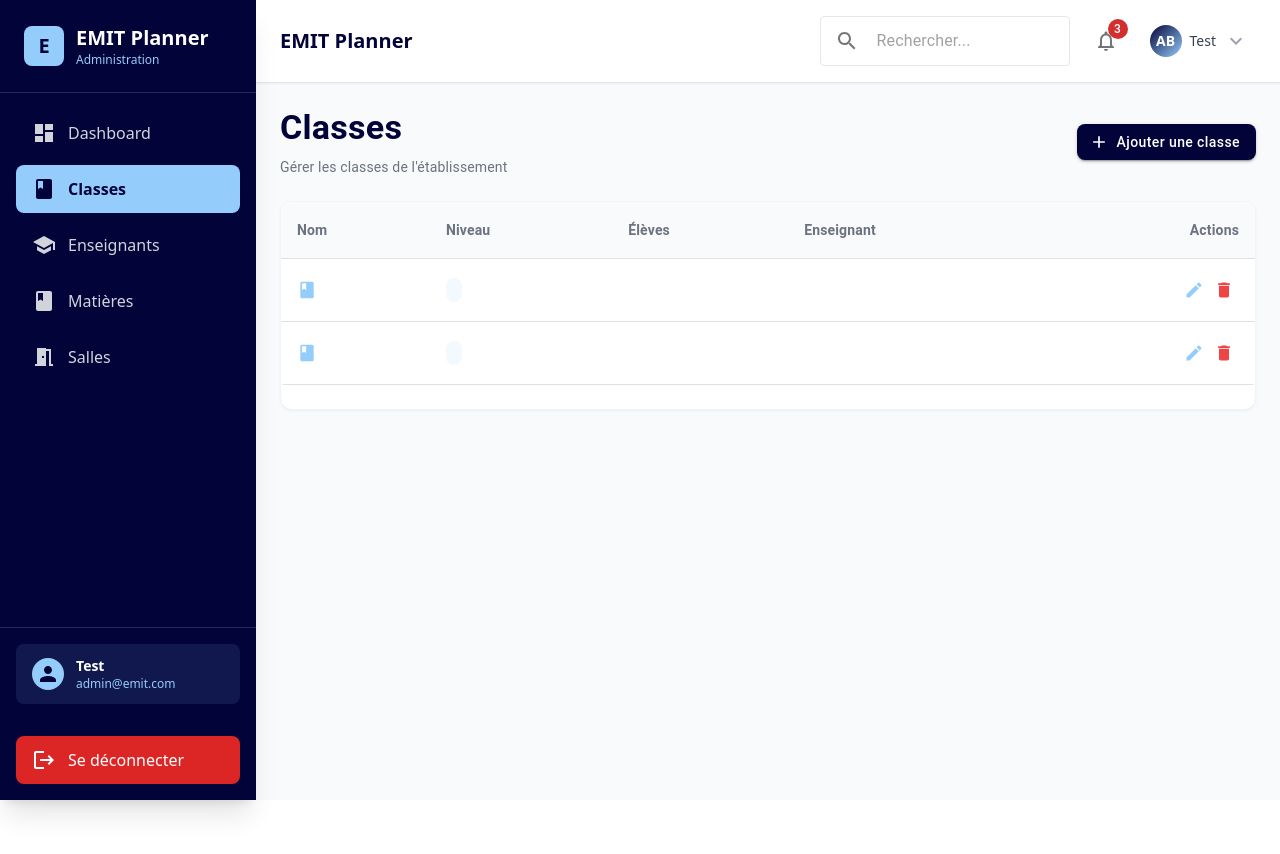
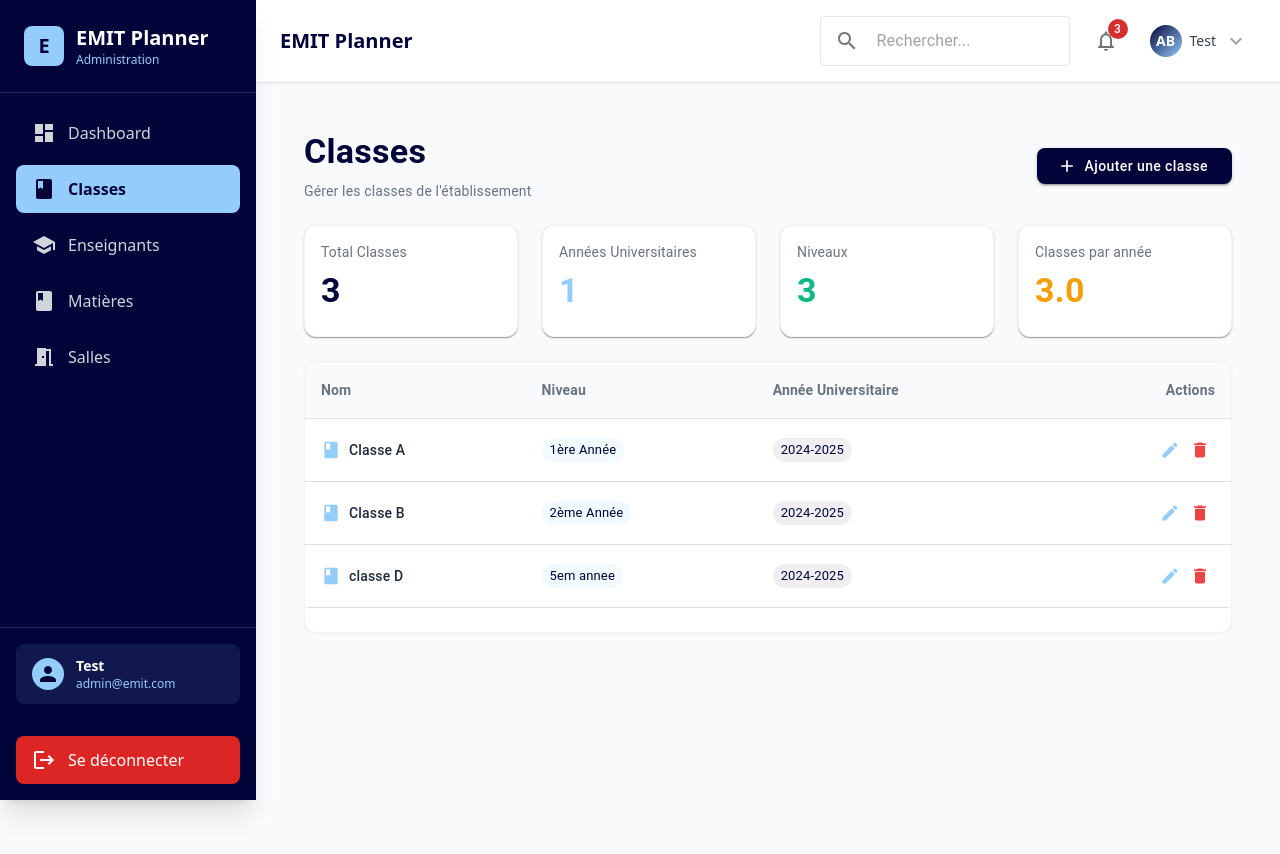
Before and after one commit to Espih/gestion-des-emplois-du-temps-et-des-salle-de-l-EMIT-, a React (Vite) app in the folder Frontend-React/: page /classes in a window 1280 px wide. Shown: the top 854 px of the page. Before the commit the page ends 800 px from the top, so only its background shows below. Built offline with nearby package versions, Linux system fonts and the light colour scheme; data requests are answered from the project's data file.

Commit message:
test: test de crud de la page classes

```diff
--- a/Frontend-React/db.json
+++ b/Frontend-React/db.json
@@ -1,16 +1,22 @@
 {
   "classes": [
     {
-      "id_cli": 1,
+      "id": 1,
       "nom_cli": "Classe A",
       "niveau_cli": "1ère Année",
       "id_annee": 1
     },
     {
-      "id_cli": 2,
+      "id": 2,
       "nom_cli": "Classe B",
       "niveau_cli": "2ème Année",
       "id_annee": 1
+    },
+    {
+      "nom_cli": "classe D",
+      "niveau_cli": "5em annee",
+      "id_annee": 1,
+      "id": 2025
     }
   ],
   "etudiants": [
@@ -21,7 +27,7 @@
       "prenom_stu": "Jean",
       "email_stu": "jean.dupont@emit.com",
       "role_stu": "Etudiant",
-      "id_cli": 1
+      "id": 1
     }
   ],
   "enseignants": [
@@ -64,20 +70,20 @@
       "heureFin_seance": "10:00",
       "id_matiere": 1,
       "id_salle": 1,
-      "id_cli": 1
+      "id": 1
     }
   ],
   "emploiDuTemps": [
     {
       "id_temps": 1,
       "dateCreation_temps": "2024-01-01T00:00:00.000Z",
-      "id_cli": 1,
+      "id": 1,
       "id_annee": 1
     }
   ],
   "anneeUniversitaire": [
     {
-      "id_annee": 1,
+      "id": 1,
       "dateDebut_annee": "2024-09-01T00:00:00.000Z",
       "dateFin_annee": "2025-06-30T00:00:00.000Z"
     }
--- a/Frontend-React/src/models/anneeUniversitaire.ts
+++ b/Frontend-React/src/models/anneeUniversitaire.ts
@@ -2,11 +2,10 @@ import type { Classe } from "./classe";
 import type { EmploiDuTemps } from "./emploiDuTemps";
 
 export interface AnneeUniversitaire {
-  id_annee: number;
+  id: number;
   dateDebut_annee: Date;
   dateFin_annee: Date;
 }
-
 export interface AnneeUniversitaireWithRelations extends AnneeUniversitaire {
   classes?: Classe[];
   emploisDuTemps?: EmploiDuTemps[];
--- a/Frontend-React/src/models/classe.ts
+++ b/Frontend-React/src/models/classe.ts
@@ -4,7 +4,7 @@ import type { Etudiant } from "./etudiant";
 import type { Seance } from "./seance";
 
 export interface Classe {
-  id_cli: number;
+  id: number;
   nom_cli: string;
   niveau_cli: string;
   id_annee: number;
--- a/Frontend-React/src/pages/Classes.tsx
+++ b/Frontend-React/src/pages/Classes.tsx
@@ -1,4 +1,3 @@
-// pages/Classes.tsx (version corrigée)
 import { useState, useEffect } from "react";
 import {
   Box,
@@ -22,84 +21,131 @@ import {
   Chip,
   CircularProgress,
   Alert,
+  Grid,
+  MenuItem,
 } from "@mui/material";
 import AddIcon from "@mui/icons-material/Add";
 import EditIcon from "@mui/icons-material/Edit";
 import DeleteIcon from "@mui/icons-material/Delete";
 import ClassIcon from "@mui/icons-material/Class";
 import { classeService } from "../services/classeService";
+import { anneeUniversitaireService } from "../services/anneeUniversitaireService";
 import type { Classe } from "../models/classe";
-
+import type { AnneeUniversitaire } from "../models/anneeUniversitaire";
+import { closeSwal, showConfirmDelete, showError, showLoading, showSuccess } from "../swal";
 
 export default function Classes() {
   const [classes, setClasses] = useState<Classe[]>([]);
+  const [annees, setAnnees] = useState<AnneeUniversitaire[]>([]);
   const [loading, setLoading] = useState(true);
   const [error, setError] = useState("");
   const [openDialog, setOpenDialog] = useState(false);
   const [editingClass, setEditingClass] = useState<Classe | null>(null);
   const [formData, setFormData] = useState({
-    name: "",
-    level: "",
-    students: 0,
-    teacher: "",
+    nom_cli: "",
+    niveau_cli: "",
+    id_annee: 0,
   });
 
-  // Déclarer loadClasses AVANT useEffect
-  const loadClasses = async () => {
+  // Fonction pour charger les données
+  const loadData = async () => {
     try {
       setLoading(true);
-      const data = await classeService.getAll();
-      setClasses(data);
+      const [classesData, anneesData] = await Promise.all([
+        classeService.getAll(),
+        anneeUniversitaireService.getAll(),
+      ]);
+      setClasses(classesData);
+      setAnnees(anneesData);
       setError("");
     } catch (err) {
-      setError("Erreur lors du chargement des classes");
+      setError("Erreur lors du chargement des données");
       console.error(err);
     } finally {
       setLoading(false);
     }
   };
 
-  // Maintenant useEffect peut utiliser loadClasses
   useEffect(() => {
-    loadClasses();
+    const fetchData = async () => {
+      await loadData();
+    };
+    fetchData();
   }, []);
 
+
+  // Suppression
   const handleDelete = async (id: number) => {
-    if (window.confirm("Êtes-vous sûr de vouloir supprimer cette classe ?")) {
+    const confirmed = await showConfirmDelete("cette classe");
+
+    if (confirmed) {
+      await showLoading("Suppression en cours...");
       try {
         await classeService.delete(id);
-        await loadClasses();
+        await loadData();
+        await closeSwal();
+        await showSuccess('Classe supprimée avec succès');
       } catch (err) {
+        console.log("erreur :", err);
+        await closeSwal();
+        await showError('Impossible de supprimer cette classe');
         setError("Erreur lors de la suppression");
       }
     }
   };
 
+  // Modification (ouvrir le formulaire)
   const handleEdit = (classe: Classe) => {
     setEditingClass(classe);
     setFormData({
-      name: classe.name,
-      level: classe.level,
-      students: classe.students,
-      teacher: classe.teacher,
+      nom_cli: classe.nom_cli,
+      niveau_cli: classe.niveau_cli,
+      id_annee: classe.id_annee,
     });
     setOpenDialog(true);
   };
 
+  // Enregistrement (ajout et modification)
   const handleSave = async () => {
+    setOpenDialog(false);
+
+    setTimeout(async () => {
+      await showLoading(editingClass ? "Modification en cours..." : "Ajout en cours...");
+
       try {
         if (editingClass) {
           await classeService.update(editingClass.id, formData);
+          await closeSwal();
+          await showSuccess('Classe modifiée avec succès !');
         } else {
           await classeService.create(formData);
+          await closeSwal();
+          await showSuccess('Classe ajoutée avec succès !');
         }
-      await loadClasses();
-      setOpenDialog(false);
+
+        await loadData();
         setEditingClass(null);
-      setFormData({ name: "", level: "", students: 0, teacher: "" });
+        setFormData({
+          nom_cli: "",
+          niveau_cli: "",
+          id_annee: 0,
+        });
       } catch (err) {
+        console.log("erreur :", err);
+        await closeSwal();
+        await showError("Erreur lors de l'enregistrement");
         setError("Erreur lors de l'enregistrement");
       }
+    }, 150);
+  };
+
+  //le libellé de l'année universitaire
+  const getAnneeLabel = (id_annee: number) => {
+    const annee = annees.find(a => a.id === id_annee);
+    if (annee) {
+      return `${new Date(annee.dateDebut_annee).getFullYear()}-${new Date(annee.dateFin_annee).getFullYear()}`;
+    }
+    return "Non assignée";
   };
 
   if (loading) {
@@ -111,7 +157,9 @@ export default function Classes() {
   }
 
   return (
-    <Box>
+    <Box sx={{ display: "flex", minHeight: "100vh", bgcolor: "#f9fafb" }}>
+      <Box sx={{ flex: 1 }}>
+        <Box sx={{ p: 3 }}>
           {/* Header */}
           <Box sx={{ display: "flex", justifyContent: "space-between", alignItems: "center", mb: 3 }}>
             <Box>
@@ -127,7 +175,11 @@ export default function Classes() {
               startIcon={<AddIcon />}
               onClick={() => {
                 setEditingClass(null);
-            setFormData({ name: "", level: "", students: 0, teacher: "" });
+                setFormData({
+                  nom_cli: "",
+                  niveau_cli: "",
+                  id_annee: annees.length > 0 ? annees[0].id: 0,
+                });
                 setOpenDialog(true);
               }}
               sx={{
@@ -135,6 +187,7 @@ export default function Classes() {
                 "&:hover": { bgcolor: "#020339CC" },
                 textTransform: "none",
                 borderRadius: "8px",
+                px: 3,
               }}
             >
               Ajouter une classe
@@ -148,6 +201,50 @@ export default function Classes() {
             </Alert>
           )}
 
+          {/* Statistiques */}
+          <Grid container spacing={3} sx={{ mb: 3 }}>
+            <Grid size={{ xs: 12, sm: 6, md: 3 }}>
+              <Card sx={{ borderRadius: "12px", border: "1px solid #f3f4f6" }}>
+                <CardContent>
+                  <Typography variant="body2" sx={{ color: "#6b7280" }}>Total Classes</Typography>
+                  <Typography variant="h4" sx={{ fontWeight: "bold", color: "#020339", mt: 1 }}>
+                    {classes.length}
+                  </Typography>
+                </CardContent>
+              </Card>
+            </Grid>
+            <Grid size={{ xs: 12, sm: 6, md: 3 }}>
+              <Card sx={{ borderRadius: "12px", border: "1px solid #f3f4f6" }}>
+                <CardContent>
+                  <Typography variant="body2" sx={{ color: "#6b7280" }}>Années Universitaires</Typography>
+                  <Typography variant="h4" sx={{ fontWeight: "bold", color: "#94CCFB", mt: 1 }}>
+                    {annees.length}
+                  </Typography>
+                </CardContent>
+              </Card>
+            </Grid>
+            <Grid size={{ xs: 12, sm: 6, md: 3 }}>
+              <Card sx={{ borderRadius: "12px", border: "1px solid #f3f4f6" }}>
+                <CardContent>
+                  <Typography variant="body2" sx={{ color: "#6b7280" }}>Niveaux</Typography>
+                  <Typography variant="h4" sx={{ fontWeight: "bold", color: "#10b981", mt: 1 }}>
+                    {new Set(classes.map(c => c.niveau_cli)).size}
+                  </Typography>
+                </CardContent>
+              </Card>
+            </Grid>
+            <Grid size={{ xs: 12, sm: 6, md: 3 }}>
+              <Card sx={{ borderRadius: "12px", border: "1px solid #f3f4f6" }}>
+                <CardContent>
+                  <Typography variant="body2" sx={{ color: "#6b7280" }}>Classes par année</Typography>
+                  <Typography variant="h4" sx={{ fontWeight: "bold", color: "#f59e0b", mt: 1 }}>
+                    {(classes.length / annees.length || 0).toFixed(1)}
+                  </Typography>
+                </CardContent>
+              </Card>
+            </Grid>
+          </Grid>
+
           {/* Table */}
           <Card sx={{ borderRadius: "12px", boxShadow: "0 1px 3px 0 rgb(0 0 0 / 0.05)", border: "1px solid #f3f4f6" }}>
             <CardContent sx={{ p: 0 }}>
@@ -157,27 +254,32 @@ export default function Classes() {
                     <TableRow sx={{ bgcolor: "#f9fafb" }}>
                       <TableCell sx={{ fontWeight: 600, color: "#6b7280" }}>Nom</TableCell>
                       <TableCell sx={{ fontWeight: 600, color: "#6b7280" }}>Niveau</TableCell>
-                  <TableCell sx={{ fontWeight: 600, color: "#6b7280" }}>Élèves</TableCell>
-                  <TableCell sx={{ fontWeight: 600, color: "#6b7280" }}>Enseignant</TableCell>
+                      <TableCell sx={{ fontWeight: 600, color: "#6b7280" }}>Année Universitaire</TableCell>
                       <TableCell align="right" sx={{ fontWeight: 600, color: "#6b7280" }}>Actions</TableCell>
                     </TableRow>
                   </TableHead>
                   <TableBody>
                     {classes.map((classe) => (
+
                       <TableRow key={classe.id} sx={{ "&:hover": { bgcolor: "#f9fafb" } }}>
                         <TableCell>
                           <Box sx={{ display: "flex", alignItems: "center", gap: 1 }}>
                             <ClassIcon sx={{ color: "#94CCFB", fontSize: 20 }} />
                             <Typography variant="body2" sx={{ fontWeight: 500, color: "#1f2937" }}>
-                          {classe.name}
+                              {classe.nom_cli}
                             </Typography>
                           </Box>
                         </TableCell>
                         <TableCell>
-                      <Chip label={classe.level} size="small" sx={{ bgcolor: "#94CCFB20", color: "#020339" }} />
+                          <Chip label={classe.niveau_cli} size="small" sx={{ bgcolor: "#94CCFB20", color: "#020339" }} />
                         </TableCell>
-                    <TableCell sx={{ color: "#374151" }}>{classe.students}</TableCell>
-                    <TableCell sx={{ color: "#374151" }}>{classe.teacher}</TableCell>
+                        <TableCell>
+                          <Chip
+                            label={getAnneeLabel(classe.id_annee)}
+                            size="small"
+                            sx={{ bgcolor: "#02033910", color: "#020339" }}
+                          />
+                        </TableCell>
                         <TableCell align="right">
                           <IconButton size="small" onClick={() => handleEdit(classe)} sx={{ color: "#94CCFB" }}>
                             <EditIcon fontSize="small" />
@@ -205,31 +307,31 @@ export default function Classes() {
                   label="Nom de la classe"
                   fullWidth
                   size="small"
-              value={formData.name}
-              onChange={(e) => setFormData({ ...formData, name: e.target.value })}
+                  value={formData.nom_cli}
+                  onChange={(e) => setFormData({ ...formData, nom_cli: e.target.value })}
                 />
                 <TextField
                   label="Niveau"
                   fullWidth
                   size="small"
-              value={formData.level}
-              onChange={(e) => setFormData({ ...formData, level: e.target.value })}
+                  value={formData.niveau_cli}
+                  onChange={(e) => setFormData({ ...formData, niveau_cli: e.target.value })}
                 />
             <TextField
-              label="Nombre d'élèves"
-              type="number"
+                label="Année Universitaire"
+                select
                 fullWidth
                 size="small"
-              value={formData.students}
-              onChange={(e) => setFormData({ ...formData, students: parseInt(e.target.value) })}
-            />
-            <TextField
-              label="Enseignant"
-              fullWidth
-              size="small"
-              value={formData.teacher}
-              onChange={(e) => setFormData({ ...formData, teacher: e.target.value })}
-            />
+                value={formData.id_annee}
+                onChange={(e) => setFormData({ ...formData, id_annee: parseInt(e.target.value) })}
+              >
+                <MenuItem value={0}>Sélectionner une année</MenuItem>
+                {annees.map((annee) => (
+                  <MenuItem key={annee.id} value={annee.id}>
+                    {new Date(annee.dateDebut_annee).getFullYear()} - {new Date(annee.dateFin_annee).getFullYear()}
+                  </MenuItem>
+                ))}
+              </TextField>
               </Box>
             </DialogContent>
             <DialogActions>
@@ -246,5 +348,7 @@ export default function Classes() {
             </DialogActions>
           </Dialog>
         </Box>
+      </Box>
+    </Box>
   );
 }
--- /dev/null
+++ b/Frontend-React/src/services/anneeUniversitaireService.ts
@@ -0,0 +1,56 @@
+
+import type { AnneeUniversitaire } from "../models/anneeUniversitaire";
+import type { Classe } from "../models/classe";
+import api from "./api";
+
+export const anneeUniversitaireService = {
+  // Récupérer toutes les années universitaires
+  getAll: async (): Promise<AnneeUniversitaire[]> => {
+    const response = await api.get("/anneeUniversitaire");
+    return response.data;
+  },
+
+  // Récupérer une année universitaire par ID
+  getById: async (id: number): Promise<AnneeUniversitaire> => {
+    const response = await api.get(`/anneeUniversitaire/${id}`);
+    return response.data;
+  },
+
+  // Créer une nouvelle année universitaire
+  create: async (annee: Omit<AnneeUniversitaire, "id_annee">): Promise<AnneeUniversitaire> => {
+    const response = await api.post("/anneeUniversitaire", annee);
+    return response.data;
+  },
+
+  // Mettre à jour une année universitaire
+  update: async (id: number, annee: Partial<AnneeUniversitaire>): Promise<AnneeUniversitaire> => {
+    const response = await api.patch(`/anneeUniversitaire/${id}`, annee);
+    return response.data;
+  },
+
+  // Supprimer une année universitaire
+  delete: async (id: number): Promise<void> => {
+    await api.delete(`/anneeUniversitaire/${id}`);
+  },
+
+  // Récupérer l'année universitaire en cours
+  getCurrentYear: async (): Promise<AnneeUniversitaire | null> => {
+    const response = await api.get("/anneeUniversitaire");
+    const currentYear = new Date().getFullYear();
+    const currentDate = new Date();
+
+    const anneeEnCours = response.data.find((annee: AnneeUniversitaire) => {
+      const debut = new Date(annee.dateDebut_annee);
+      const fin = new Date(annee.dateFin_annee);
+      return currentDate >= debut && currentDate <= fin;
+    });
+
+    return anneeEnCours || null;
+  },
+
+  // Récupérer les classes d'une année universitaire
+  getClasses: async (id_annee: number): Promise<Classe[]> => {
+    const response = await api.get(`/classes?id_annee=${id_annee}`);
+    return response.data;
+  },
+};
--- a/Frontend-React/src/services/classeService.ts
+++ b/Frontend-React/src/services/classeService.ts
@@ -15,7 +15,7 @@ export const classeService = {
     return response.data;
   },
 
-  create: async (classe: Omit<Classe, "id_cli">): Promise<Classe> => {
+  create: async (classe: Omit<Classe, "id">): Promise<Classe> => {
     const response = await api.post("/classes", classe);
     return response.data;
   },
```
Lines whose indentation alone changed are shown as unchanged.
